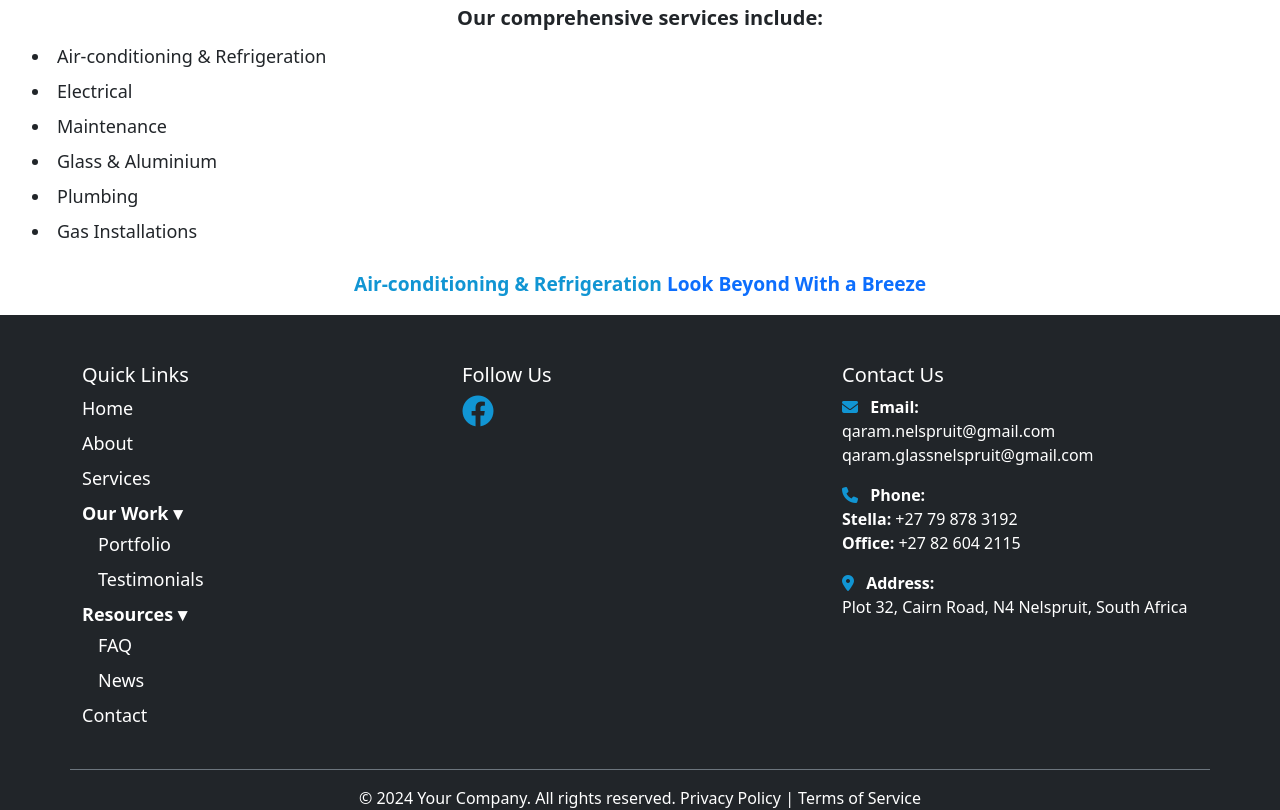
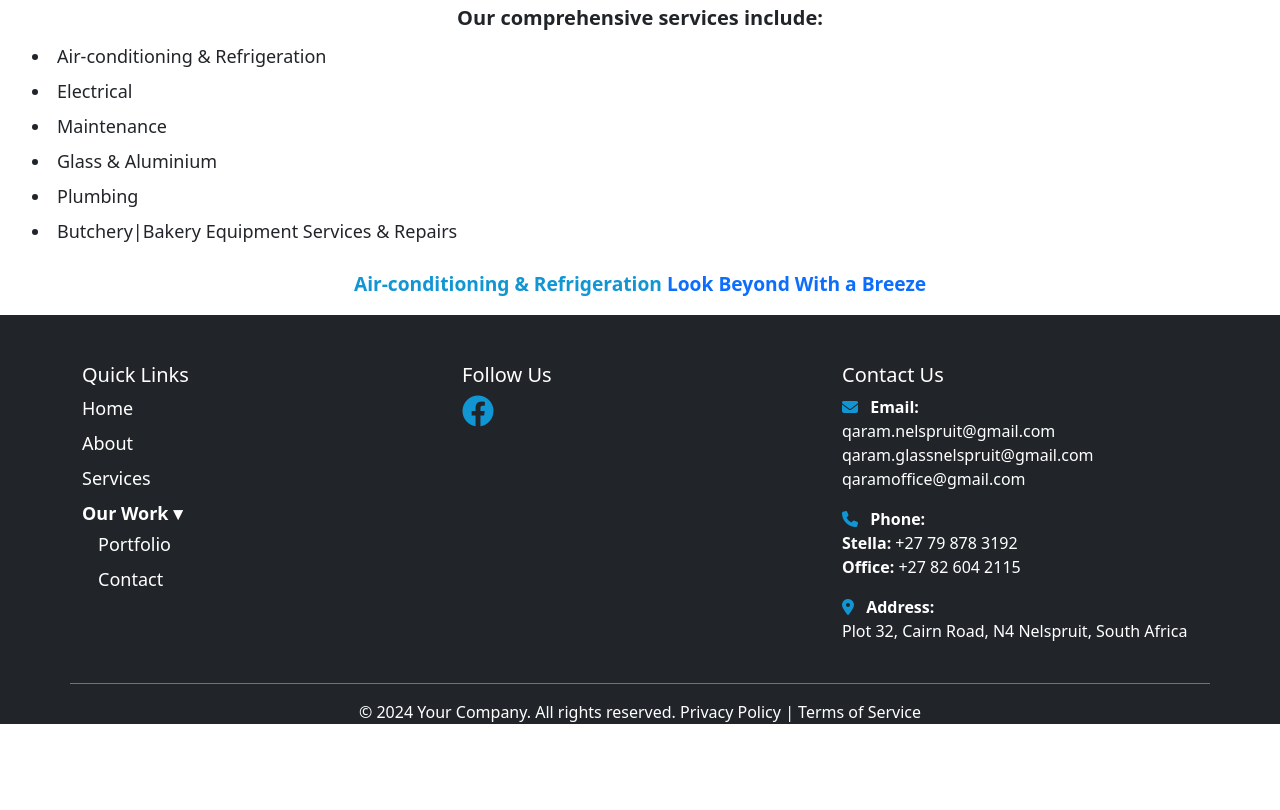
Before and after one commit to Smiley876/Qaram, a plain HTML site: page index.html in a window 1280 px wide. Shown: the part 689-1499 px from the top of the page. After the commit the page ends 1413 px from the top, so only its background shows below. Drawn offline with nearby package versions, Linux system fonts and the light colour scheme.

Commit message:
updated links and services

```diff
--- a/footer.html
+++ b/footer.html
@@ -13,7 +13,7 @@
             <strong>Our Work ▾</strong>
             <ul class="list-unstyled ms-3 mt-1">
               <li><a href="portfolio.html" class="text-white text-decoration-none">Portfolio</a></li>
-              <li><a href="testimonials.html" class="text-white text-decoration-none">Testimonials</a></li>
+            <!--  <li><a href="testimonials.html" class="text-white text-decoration-none">Testimonials</a></li>
             </ul>
           </li>
           <li>
@@ -22,7 +22,7 @@
               <li><a href="faq.html" class="text-white text-decoration-none">FAQ</a></li>
               <li><a href="news.html" class="text-white text-decoration-none">News</a></li>
             </ul>
-          </li>
+          </li> -->
           <li><a href="contact.html" class="text-white text-decoration-none">Contact</a></li>
         </ul>
       </div>
@@ -47,6 +47,9 @@
     </a>
     <a href="mailto:qaram.glassnelspruit@gmail.com" class="text-white text-decoration-none d-block">
       qaram.glassnelspruit@gmail.com
+    </a>
+    <a href="mailto:qaramoffice@gmail.com" class="text-white text-decoration-none d-block">
+      qaramoffice@gmail.com
     </a>
   </p>
 
--- a/index.html
+++ b/index.html
@@ -67,7 +67,7 @@
         <li>Maintenance</li>
         <li>Glass & Aluminium</li>
         <li>Plumbing</li>
-        <li>Gas Installations</li>
+        <li>Butchery|Bakery Equipment Services & Repairs</li>
       </ul>
       <p class="slogan text-center">Air-conditioning & Refrigeration  <em>Look Beyond With a Breeze</em> </p>
     </div>
```
